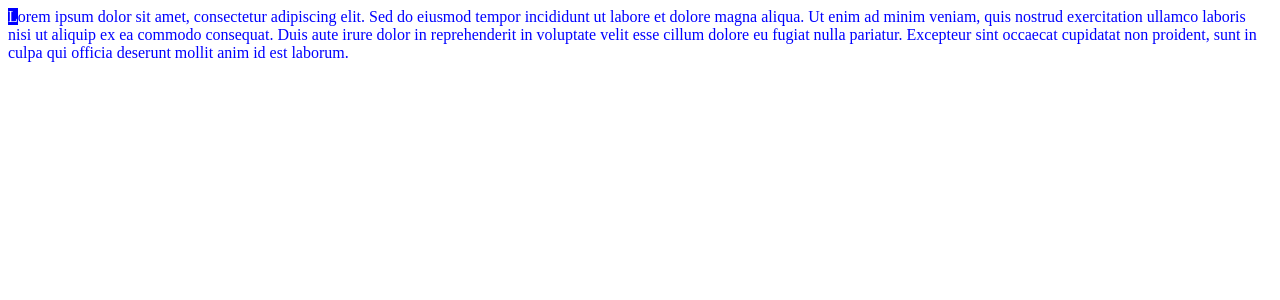
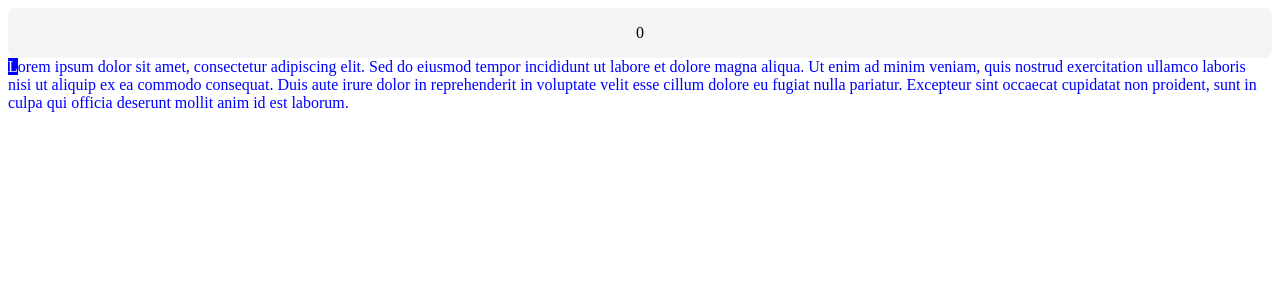
Before and after one commit to OneManBanned/Typing-Speed-Tester, a React (Vite) app: page / in a window 1280 px wide. Shown: the top 300 px of the page. Built offline with nearby package versions, Linux system fonts and the light colour scheme.

Commit message:
feat: add timer functionality with start/stop logic

```diff
--- a/src/App.tsx
+++ b/src/App.tsx
@@ -1,10 +1,39 @@
+import { useState, useEffect } from 'react'
 import TypingArea from './components/TypingArea'
+import Stats from './components/Stats'
 
 function App() {
 
+  const [timeElapsed, setTimeElapsed] = useState(0)
+  const [isTimerRunning, setIsTimerRunning] = useState(false)
+  const [stats, setStats] = useState({
+    wpm: 0,
+    accuracy: 100
+  })
+
+  useEffect(() => {
+    if (!isTimerRunning) return
+
+    const interval = setInterval(() => {
+      setTimeElapsed(prevTime => prevTime + 1)
+    }, 1000)
+
+    return () => clearInterval(interval)
+  }, [isTimerRunning])
+
   return (
     <>
-    <TypingArea />
+      <Stats
+        timeElapsed={timeElapsed}
+        wpm={stats.wpm}
+        accuracy={stats.accuracy}
+      />
+      <TypingArea
+        startTimer={() => setIsTimerRunning(true)}
+        stopTimer={() => setIsTimerRunning(false)}
+        onTimerUpdate={setTimeElapsed}
+        onStatsUpdate={setStats}
+      />
     </>
   )
 }
--- /dev/null
+++ b/src/components/Stats/Stats.module.scss
@@ -0,0 +1,7 @@
+.stats {
+background-color: #f5f5f5;
+  padding: 1rem;
+  border-radius: 0.5rem;
+  display: flex;
+  justify-content: space-around;
+}
--- /dev/null
+++ b/src/components/Stats/Stats.tsx
@@ -0,0 +1,24 @@
+import { useState, useEffect } from "react"
+import styles from './Stats.module.scss'
+
+type statsProps = {
+    timeElapsed: number
+    wpm: number
+    accuracy: number
+}
+
+function Stats({ timeElapsed, wpm, accuracy }: statsProps) {
+
+
+    return <div className={styles.stats}>
+        <div
+            className={styles.timer}
+            role="timer"
+            aria-label="timer-elapsed"
+        >
+            {timeElapsed}
+        </div>
+    </div>
+
+
+} export default Stats
--- /dev/null
+++ b/src/components/Stats/index.ts
@@ -0,0 +1 @@
+export { default } from './Stats'
--- a/src/components/TypingArea/TypingArea.tsx
+++ b/src/components/TypingArea/TypingArea.tsx
@@ -1,14 +1,33 @@
-import { useState, useRef, type JSX } from "react"
+import { useEffect, useState, useRef, type JSX } from "react"
 import { getCharacterState, type CharacterState } from "../../utils/typingUtils"
 import styles from '../TypingArea/TypingArea.module.scss'
 
-function TypingArea() {
+type TypingAreaProps = {
+    startTimer: () => void
+    stopTimer: () => void
+    onTimerUpdate: (timeElapsed: number) => void
+    onStatsUpdate: (stats: { wpm: number, accuracy: number }) => void
+}
+
+function TypingArea({ startTimer, stopTimer, onTimerUpdate, onStatsUpdate }: TypingAreaProps) {
 
     const inputRef = useRef<HTMLInputElement>(null)
     const [userInput, setUserInput] = useState('')
 
     const paragraphs: string = "Lorem ipsum dolor sit amet, consectetur adipiscing elit. Sed do eiusmod tempor incididunt ut labore et dolore magna aliqua. Ut enim ad minim veniam, quis nostrud exercitation ullamco laboris nisi ut aliquip ex ea commodo consequat. Duis aute irure dolor in reprehenderit in voluptate velit esse cillum dolore eu fugiat nulla pariatur. Excepteur sint occaecat cupidatat non proident, sunt in culpa qui officia deserunt mollit anim id est laborum."
     const characters: string[] = paragraphs.split('')
+
+    useEffect(() => {
+        if (userInput.length === 1) {
+            startTimer()
+        }
+    }, [userInput])
+
+    useEffect(() => {
+        if (userInput.length === characters.length) {
+            stopTimer()
+        }
+    }, [userInput])
 
     const renderCharacter = (char: string, index: number): JSX.Element => {
 
```
